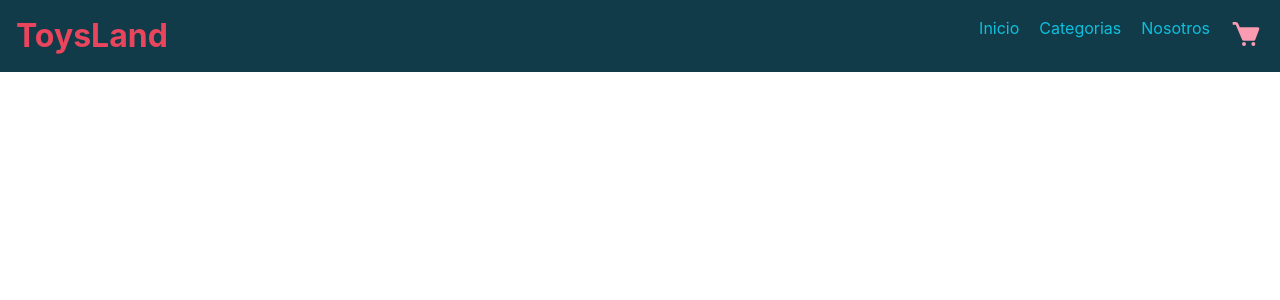
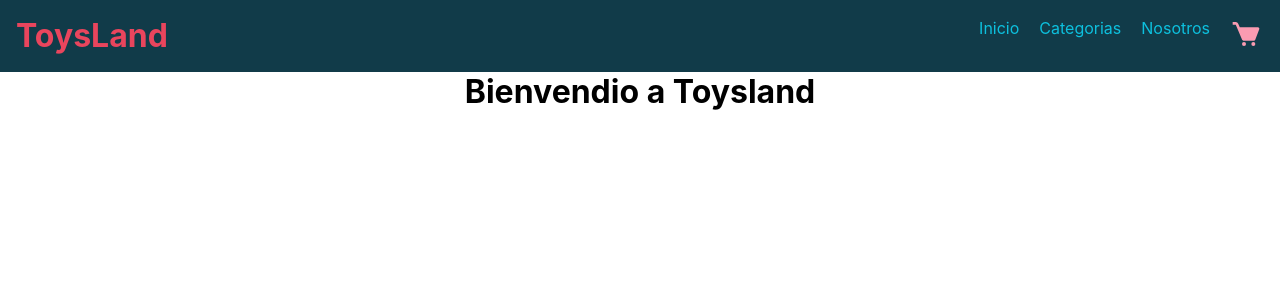
Before and after one commit to JuanErcole/ToysLand-Ercole, a React (Create React App) app: page / in a window 1280 px wide. Shown: the top 300 px of the page. Built offline with nearby package versions, Linux system fonts and the light colour scheme.

Commit message:
Listo lo que me faltaba Gas

```diff
--- a/src/App.js
+++ b/src/App.js
@@ -1,11 +1,13 @@
 import logo from './logo.svg';
 import './App.css';
 import NavBar from './components/navBar/NavBar';
+import ItemListContainer from './components/itemListContainer/itemListContainer'
 
 function App() {
   return (
     <div className="App">
       <NavBar/>
+      <ItemListContainer greeting="Bienvendio a Toysland"/>
     </div>
   );
 }
--- a/src/components/navBar/CartWidget/CartWidget.jsx
+++ b/src/components/cartWidget/CartWidget.jsx
@@ -1,4 +1,4 @@
-import carrito from '../../../carrito.svg'
+import carrito from '../../carrito.svg'
 import CartWidge from './CartWidget.css'
 
 export default function CartWidget() {
--- /dev/null
+++ b/src/components/itemListContainer/itemListContainer.jsx
@@ -0,0 +1,9 @@
+import React from 'react'
+
+export default function itemListContainer({greeting}) {
+  return (
+    <div>
+        <h1>{greeting}</h1>
+    </div>
+  )
+}
--- a/src/components/navBar/NavBar.jsx
+++ b/src/components/navBar/NavBar.jsx
@@ -1,5 +1,5 @@
 import React from 'react'
-import CartWidget from './CartWidget/CartWidget'
+import CartWidget from '../cartWidget/CartWidget'
 import './NavBar.css'
 
 
```
Also changed, not shown: src/components/cartWidget/CartWidget.css (renamed from src/components/navBar/CartWidget/CartWidget.css).
